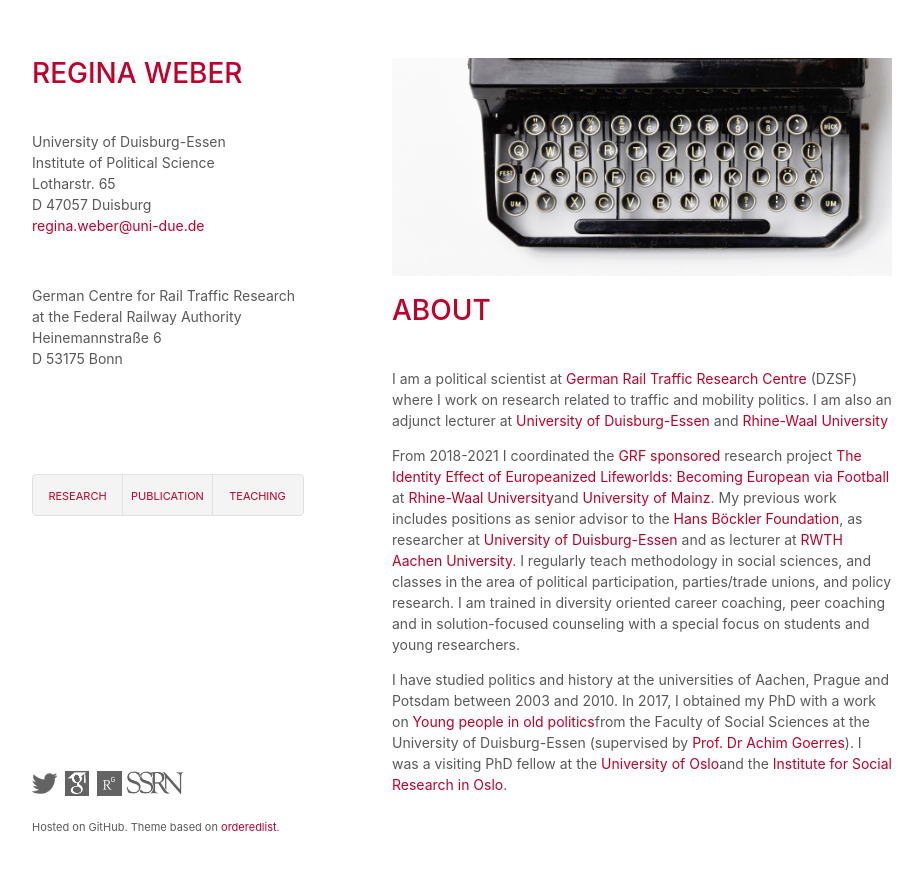
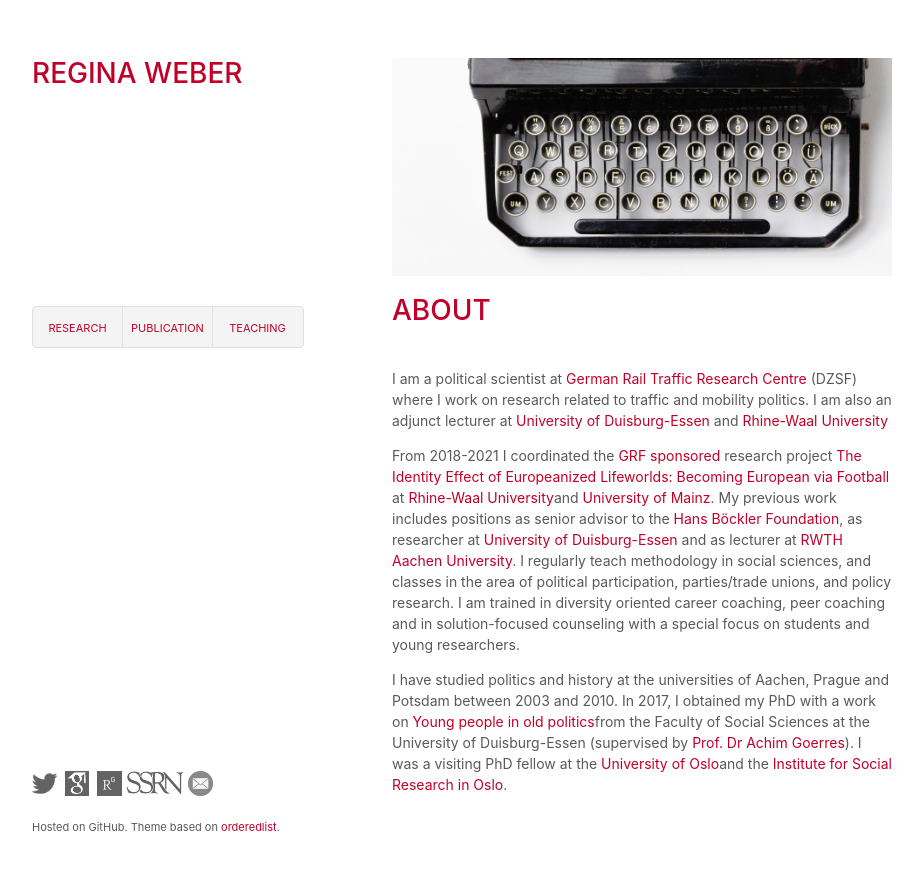
Before and after one commit to robertocabreratapia/robertocabreratapia.github.io, a Jekyll site: the page built from index.html, in a window 1280 px wide. Shown: the top 870 px of the page, without its empty margins (178-1101 px from the left). Built offline with Jekyll 4.4.1, drawn with Linux system fonts in a browser that asks for light colours.

Commit message:
Update default.html

```diff
--- a/_layouts/default.html
+++ b/_layouts/default.html
@@ -10,16 +10,8 @@
     <div class="wrapper">
       <header>
         <h1><a href="/">REGINA WEBER</a></h1>
-        <p>University of Duisburg-Essen
-        <br>Institute of Political Science
-        <br>Lotharstr. 65
-        <br>D 47057 Duisburg
-        <br><a href="mailto:#">regina.weber@uni-due.de</a></p>
+        <br></p>
         <p>&nbsp;</p>
-        German Centre for Rail Traffic Research
-        <br>at the Federal Railway Authority
-        <br>Heinemannstraße 6
-        <br>D 53175 Bonn
         <p>&nbsp;</p>
         <p>&nbsp;</p>
         <p>&nbsp;</p>
@@ -37,7 +29,8 @@
         <p><a href="https://twitter.com/elisasdottir" target=_blank><img src="img/tw.png" alt="Twitter" height="25"></a>&nbsp;
         <a href="https://scholar.google.de/citations?user=zy_v4OYAAAAJ&hl=en" target=_blank><img src="img/gs.png" alt="Google Scholar" height="25"></a>&nbsp;
         <a href="https://www.researchgate.net/profile/Regina_Weber" target=_blank><img src="img/rg.png" alt="Researchgate" height="25"></a>
-        <a href="https://papers.ssrn.com/sol3/cf_dev/AbsByAuth.cfm?per_id=2619218" target=_blank><img src="img/ssrn.png" alt="SSRN" height="25"></a></p>
+        <a href="https://papers.ssrn.com/sol3/cf_dev/AbsByAuth.cfm?per_id=2619218" target=_blank><img src="img/ssrn.png" alt="SSRN" height="25"></a>
+        <a href="mailto:regina.weber@uni-due.de?subject=Website"><img src="img/mail.png" alt="Email" height="25"></a></p>
         <p><small>Hosted on GitHub. Theme based on <a href="https://github.com/orderedlist">orderedlist</a>.</small></p>
       </footer>
     </div>
```
